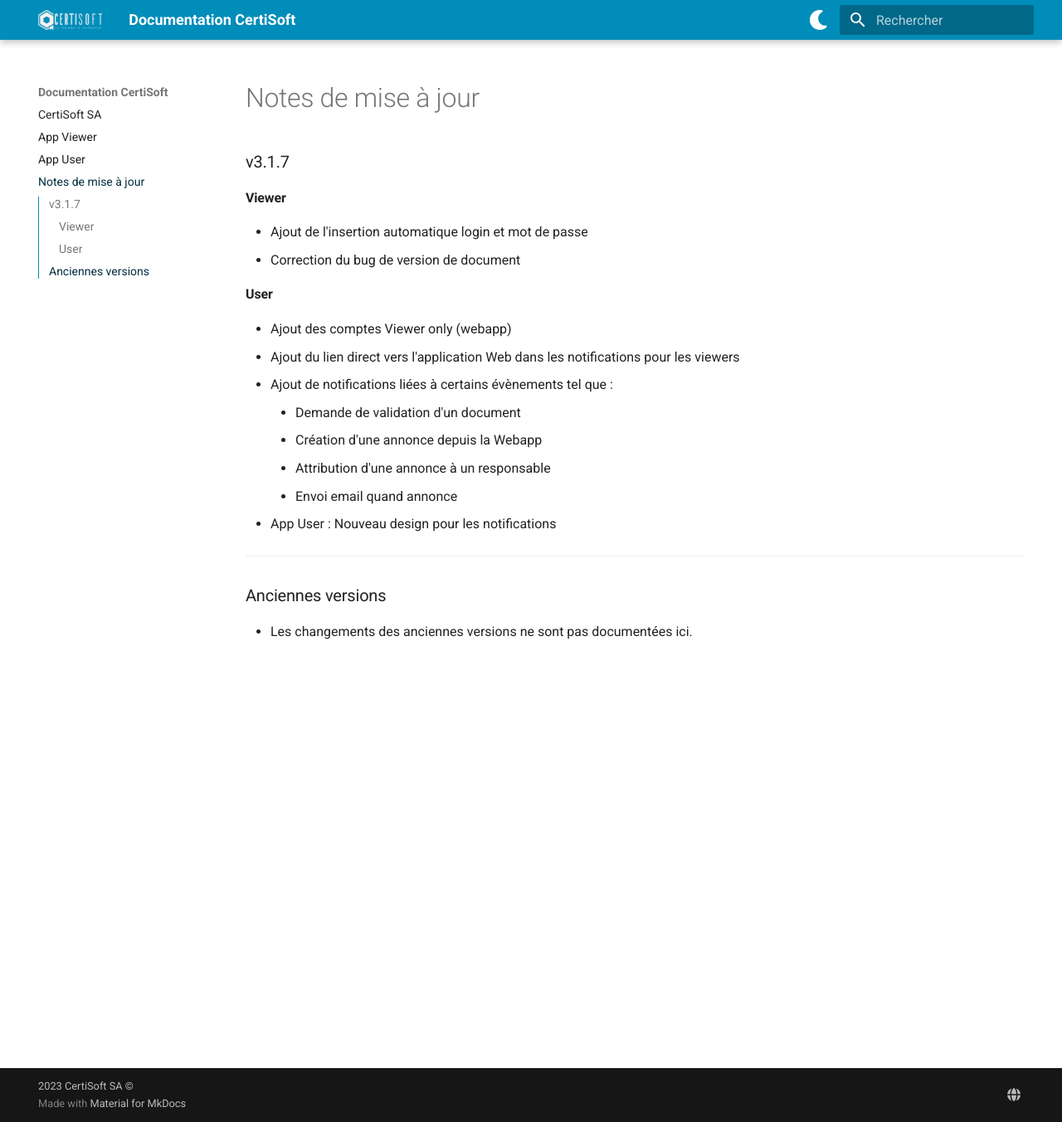
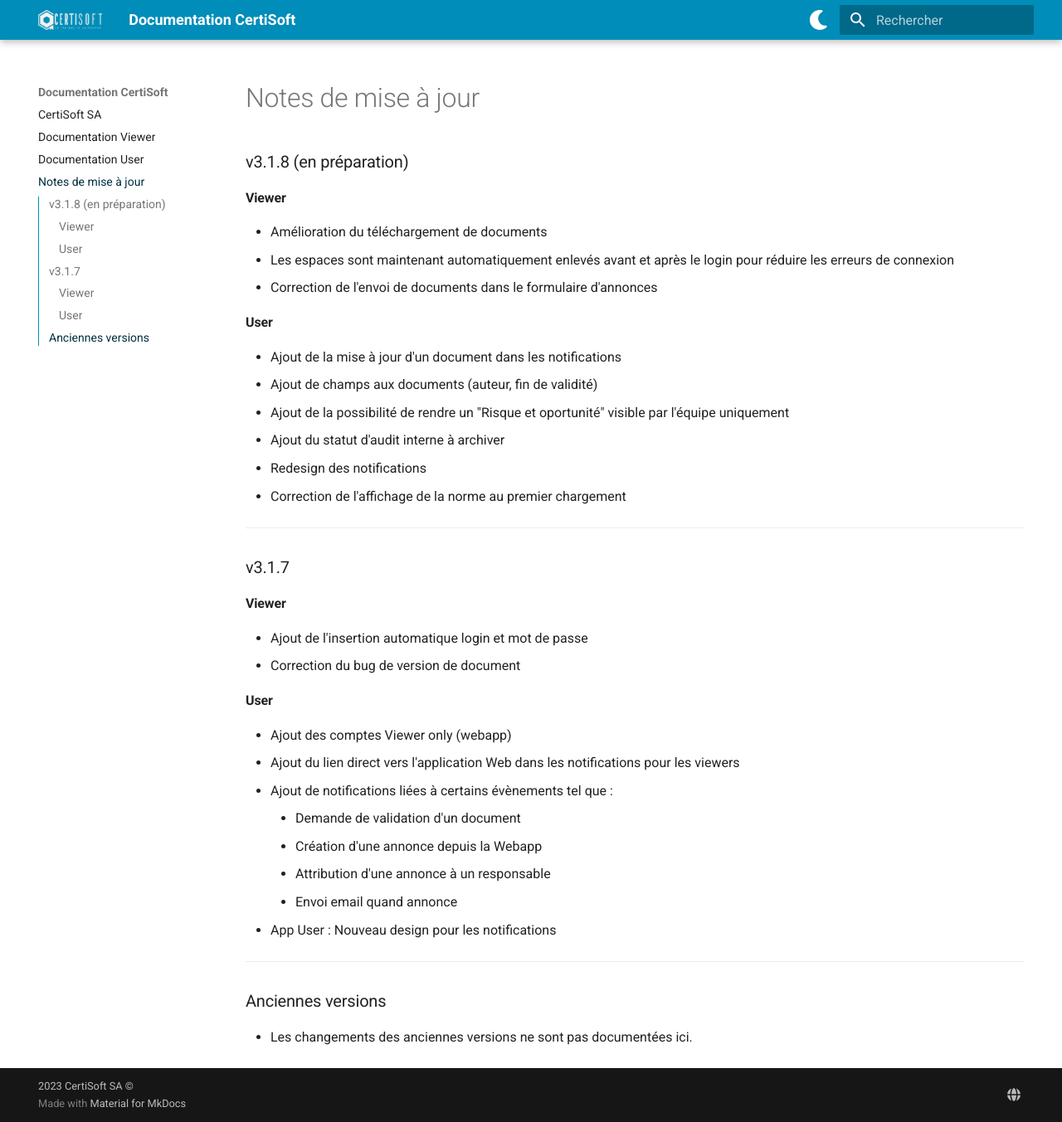
Before and after one commit to Bm-s/certisoft-docs, an MkDocs documentation site: the page built from docs/release-notes.md, in a window 1280 px wide and 1353 px high. Shown: the whole window at 83% size. Built offline with MkDocs 1.6.1 and Material for MkDocs 9.7.7, drawn with Linux system fonts in a browser that asks for light colours.

Commit message:
use nav to order pages

```diff
--- a/docs/04_release-notes.md
+++ b/docs/release-notes.md
@@ -1,5 +1,22 @@
 # Notes de mise à jour
 
+
+### v3.1.8 (en préparation)
+
+#### Viewer
+- Amélioration du téléchargement de documents
+- Les espaces sont maintenant automatiquement enlevés avant et après le login pour réduire les erreurs de connexion
+- Correction de l'envoi de documents dans le formulaire d'annonces
+
+#### User
+- Ajout de la mise à jour d'un document dans les notifications
+- Ajout de champs aux documents (auteur, fin de validité)
+- Ajout de la possibilité de rendre un "Risque et oportunité" visible par l'équipe uniquement
+- Ajout du statut d'audit interne à archiver
+- Redesign des notifications
+- Correction de l'affichage de la norme au premier chargement
+
+---
 
 ### v3.1.7
 
--- a/mkdocs.yml
+++ b/mkdocs.yml
@@ -28,6 +28,12 @@
     - content.code.annotation
     - content.code.copy
 
+nav:
+  - CertiSoft SA: index.md
+  - Documentation Viewer: viewer.md
+  - Documentation User: user.md
+  - Notes de mise à jour: release-notes.md
+
 extra_css:
   - stylesheets/theme-colors.css
 
```
Also changed, not shown: docs/index.md (+3 -3 lines), docs/user.md (renamed from docs/03_user.md), docs/viewer.md (renamed from docs/02_viewer.md).
